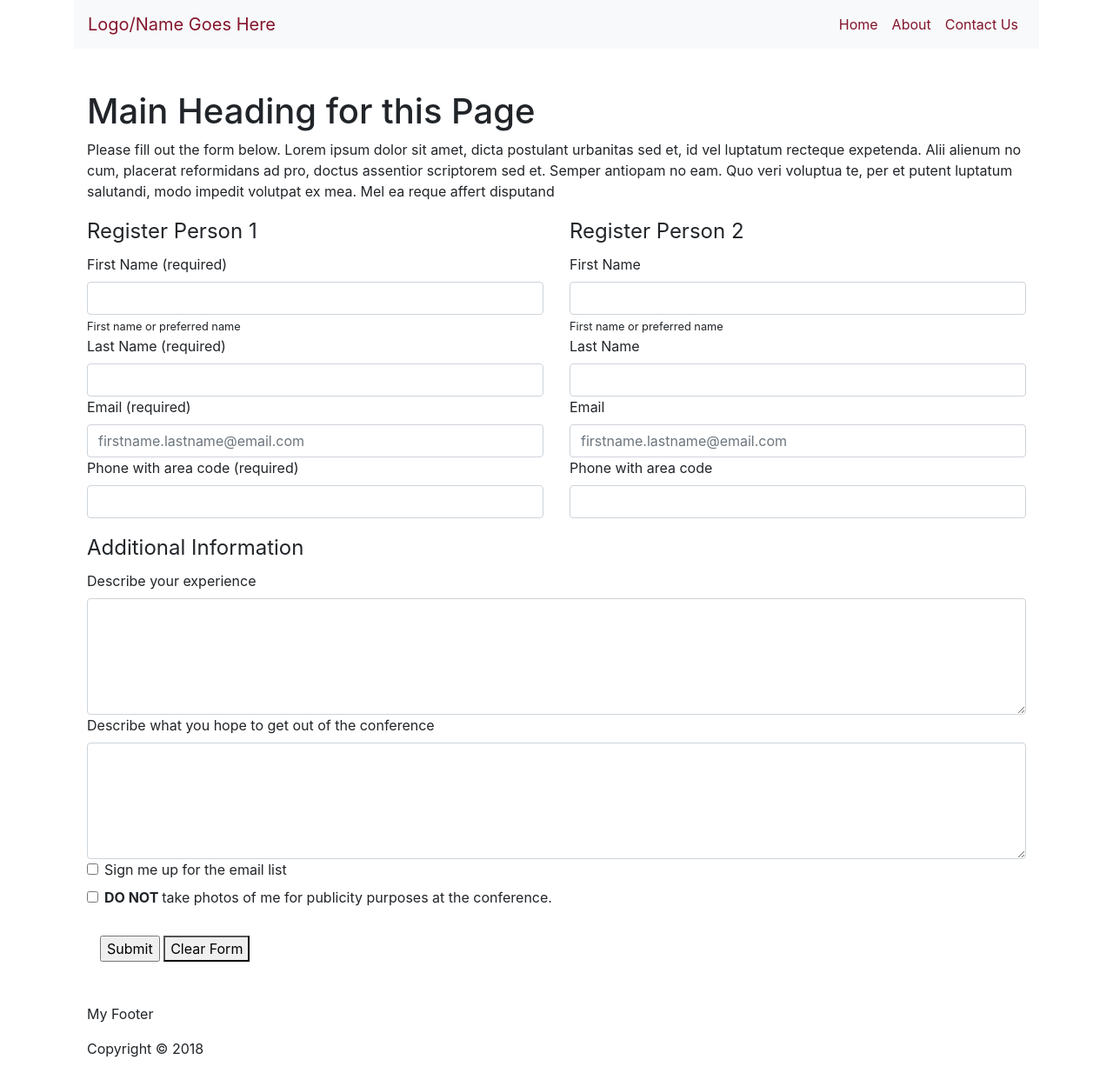
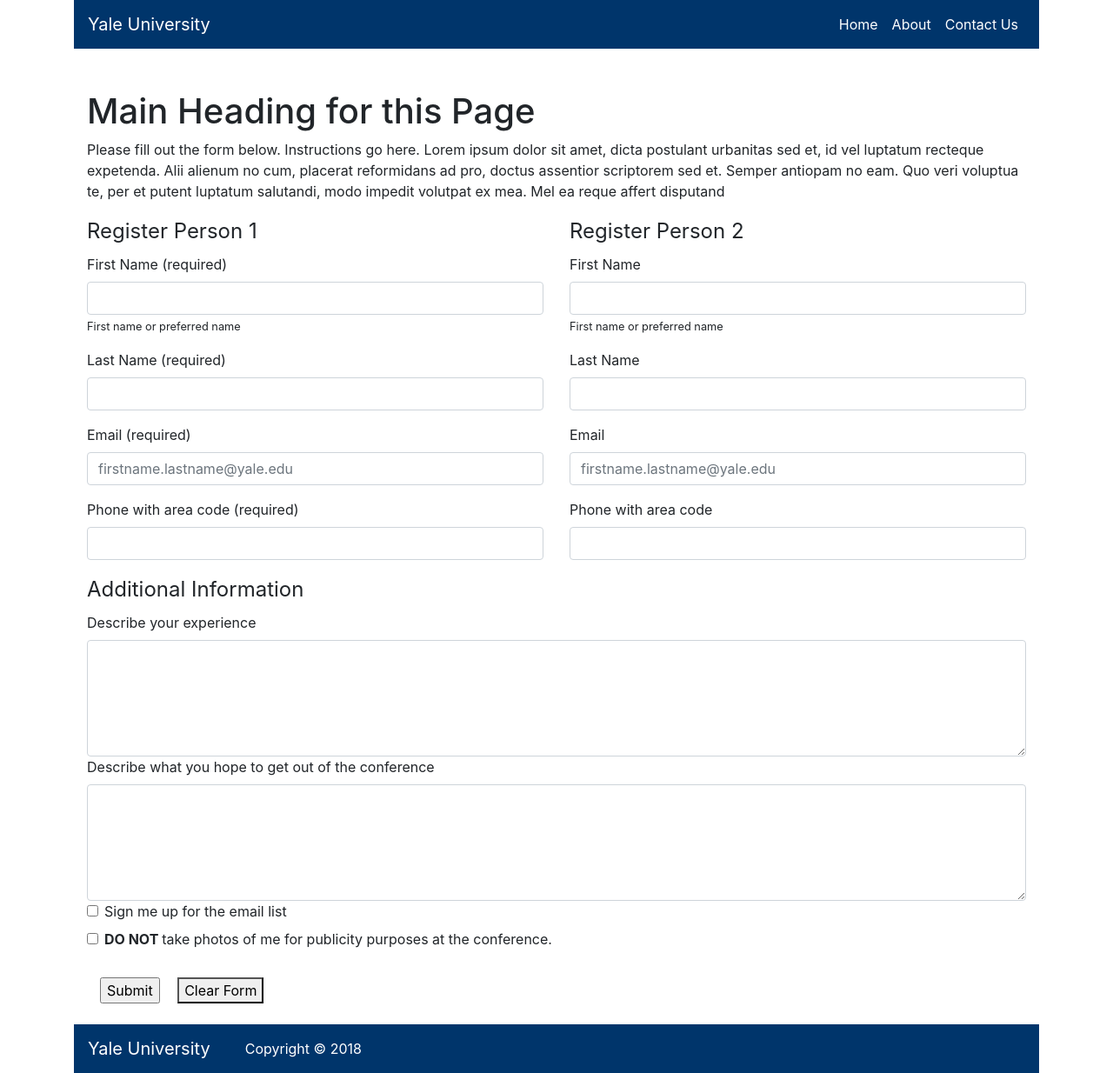
Before and after one commit to slynch-a11y/Web-Accessible-Form-using-vanilla-JS-, a plain HTML site: page index.html in a window 1280 px wide. Shown: the whole page at 87% size. Drawn offline with nearby package versions, Linux system fonts and the light colour scheme.

Commit message:
added footer

```diff
--- a/custom.css
+++ b/custom.css
@@ -2,9 +2,20 @@
   display: none;
 }
 a:hover{
-  color: #84152c !important;
+  color: white !important;
   text-decoration-line: underline !important;
 }
 a {
- color: #84152c !important;
+ color: white !important;
 }
+
+#errorMessage a{
+  color: #84152c !important;
+ }
+
+.blue {
+  background-color: #00356b;
+}
+.footer-font{
+  color: white;
+}
--- a/index.html
+++ b/index.html
@@ -10,8 +10,8 @@
   </head>
   <body class="container">
 <header>
-  <nav class="navbar navbar-expand-lg navbar-light bg-light">
-    <a href="#" class="navbar-brand">Logo/Name Goes Here</a>
+  <nav class="navbar navbar-expand-lg navbar-dark blue">
+    <a href="#" class="navbar-brand">Yale University</a>
     <button aria-label="collapsible menu" class="navbar-toggler" data-toggle="collapse" data-target="#navbarMenu"><i class="navbar-toggler-icon"></i></button>
     <div class="collapse navbar-collapse" id="navbarMenu">
     <ul class="navbar-nav ml-auto">
@@ -27,7 +27,7 @@
 		<div class="container mt-5">
 
      		<h1>Main Heading for this Page</h1>
-     		<p>Please fill out the form below. Lorem ipsum dolor sit amet, dicta postulant urbanitas sed et, id vel luptatum recteque expetenda. Alii alienum no cum, placerat reformidans ad pro, doctus assentior scriptorem sed et. Semper antiopam no eam. Quo veri voluptua te, per et putent luptatum salutandi, modo impedit volutpat ex mea. Mel ea reque affert disputand</p>
+     		<p>Please fill out the form below. Instructions go here. Lorem ipsum dolor sit amet, dicta postulant urbanitas sed et, id vel luptatum recteque expetenda. Alii alienum no cum, placerat reformidans ad pro, doctus assentior scriptorem sed et. Semper antiopam no eam. Quo veri voluptua te, per et putent luptatum salutandi, modo impedit volutpat ex mea. Mel ea reque affert disputand</p>
 <div id="errors" class="alert alert-danger" role="alert">
 Here are the errors in the form below:
 <div id="errorMessage" tabIndex="-1"></div>
@@ -37,7 +37,7 @@ Here are the errors in the form below:
 
  <div class="container form-group">
  <div class="row">
-    <div class="col">
+    <div class="col-sm">
 			  <fieldset>
 			  <legend>Register Person 1</legend>
         <div>
@@ -48,19 +48,19 @@ Here are the errors in the form below:
         <input class="form-control" type='text' name='firstName1' id='firstname1' aria-labelledby='firstnameinfo1'></input>
         </div>
         <small>First name or preferred name</small>
-        <div>
+        <div class="mt-3">
         <label for='lastname1'>Last Name (required)</label>
         </div>
         <div>
 			  <input class="form-control" type='text' name='lastName1' id='lastname1'></input>
         </div>
-        <div>
+        <div class="mt-3">
         <label for='email1'>Email (required)</label>
         </div>
         <div>
-			  <input class="form-control" type='text' name='email1' id='email1' placeholder='firstname.lastname@email.com'></input>
+			  <input class="form-control" type='text' name='email1' id='email1' placeholder='firstname.lastname@yale.edu'></input>
         </div>
-        <div>
+        <div class="mt-3">
         <div id='phoneinfo1' hidden>Phone required. Include a phone number with area code.</div>
         <label for='phone1'>Phone with area code (required)</label>
         </div>
@@ -70,7 +70,7 @@ Here are the errors in the form below:
         </fieldset>
 
       </div>
-      <div class="col">
+      <div class="col-sm">
 			  <fieldset>
 			  <legend>Register Person 2</legend>
         <div>
@@ -81,19 +81,19 @@ Here are the errors in the form below:
         <input class="form-control" type='text' name='firstName2' id='firstname2' aria-labelledby='firstnameinfo2'></input>
         </div>
         <small  id='firstnameinfo2' >First name or preferred name</small>
-        <div>
+        <div class="mt-3">
         <label for='lastname2'>Last Name </label>
         </div>
         <div>
 			  <input class="form-control" type='text' name='lastName2' id='lastname2'></input>
         </div>
-        <div>
+        <div class="mt-3">
         <label for='email2'>Email </label>
         </div>
         <div>
-			  <input class="form-control" type='text' name='email2' id='email2' placeholder="firstname.lastname@email.com"></input>
+			  <input class="form-control" type='text' name='email2' id='email2' placeholder="firstname.lastname@yale.edu"></input>
         </div>
-        <div>
+        <div class="mt-3">
         <label for='phone2'>Phone with area code </label>
         </div>
         <div>
@@ -140,7 +140,7 @@ Here are the errors in the form below:
 <div class="container">
 <div class="row">
 <div class="col mt-4">
-      <input type="submit" name="submit" value="Submit">
+      <input type="submit" name="submit" value="Submit" class="mr-3">
       <button type="button" onclick="clearForm()">Clear Form</button>
       </form>
       </div>
@@ -152,15 +152,9 @@ Here are the errors in the form below:
 
 
 </main>
-<footer>
-
-    <div class="container mt-5">
-
-  				<p>My Footer</p>
-          <p>Copyright © 2018</p>
-
-
-  </div>
+<footer class="navbar navbar-expand-lg navbar-dark blue footer-font mt-4">
+    <div class="navbar-brand">Yale University</div>
+    <div class="ml-4">Copyright © 2018</div>
 </footer>
 <script src="main.js"></script>
 <script src="https://code.jquery.com/jquery-3.3.1.slim.min.js" integrity="sha384-q8i/X+965DzO0rT7abK41JStQIAqVgRVzpbzo5smXKp4YfRvH+8abtTE1Pi6jizo" crossorigin="anonymous"></script>
--- a/main.js
+++ b/main.js
@@ -1,3 +1,4 @@
+'use strict'
 let errors = []
 
 function validateForm() {
```
